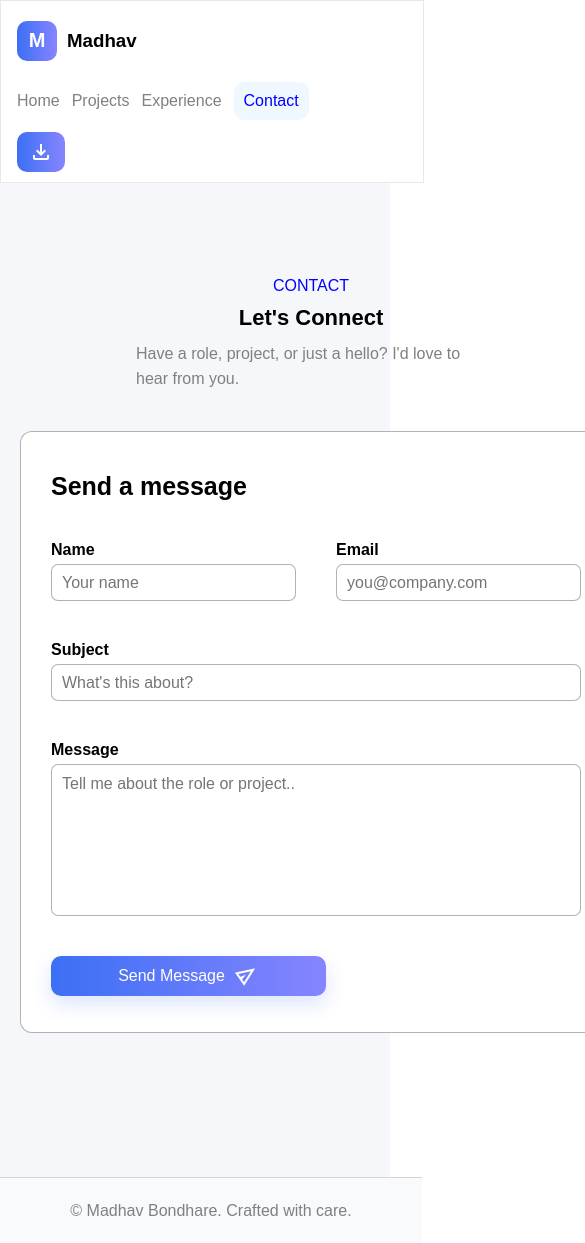
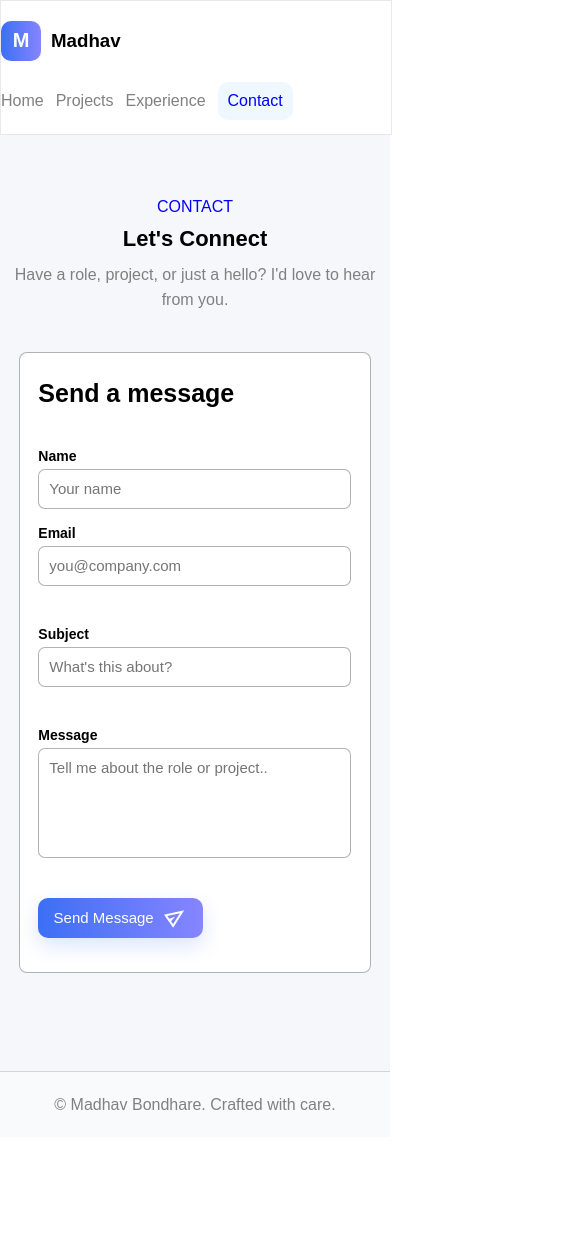
Before and after one commit to Madhav-87/my-portfolio, a React (Vite) app: page /contact in a window 390 px wide. Shown: the top 1243 px of the page, 585 px wide, since content can reach past the window. After the commit the page ends 1137 px from the top, so only its background shows below. Built offline with nearby package versions, Linux system fonts and the light colour scheme.

Commit message:
Add Feature : reponsive pages and Integrate Email Service
Added media query to:
- Experience
- Certification
- Contact

```diff
--- a/package.json
+++ b/package.json
@@ -10,9 +10,11 @@
     "preview": "vite preview"
   },
   "dependencies": {
+    "@emailjs/browser": "^4.4.1",
     "react": "^19.2.4",
     "react-dom": "^19.2.4",
-    "react-router-dom": "^7.14.2"
+    "react-router-dom": "^7.14.2",
+    "react-toastify": "^11.1.0"
   },
   "devDependencies": {
     "@eslint/js": "^9.39.4",
--- a/src/App.css
+++ b/src/App.css
@@ -4,6 +4,7 @@
 
 body {
   margin: 0px;
+  overflow-x: hidden;
 }
 
 .d-flex {
@@ -56,6 +57,7 @@ body {
   display: flex;
   align-items: center;
   border: 1px solid rgba(0, 0, 0, 0.09);
+
 }
 
 .header-box-20 {
@@ -249,7 +251,9 @@ body {
   align-items: center;
   min-height: 90px;
 }
-
+.socio-media-label-sec .fa-brands  :hover{
+  color:blue;
+}
 .subtxt {
   font-size: 16px;
   vertical-align: center;
--- a/src/Contact.css
+++ b/src/Contact.css
@@ -35,3 +35,101 @@ form textarea{
 .tilt{
     transform: translateY(-2px) rotate(-35deg);
 }
+.fa-spinner{
+    animation: spinner 1s ease infinite;
+}
+@keyframes spinner {
+    0%{
+        transform: rotate(0deg);
+    }
+    100%{
+        transform: rotate(360deg);
+    }
+}
+
+/* Tablet — up to 768 px */
+@media (max-width: 768px) {
+    .message-container {
+        width: 90vw;
+        height: auto;
+        padding: 12px;
+    }
+
+    .message-container form {
+        padding: 20px 10px 30px 10px;
+    }
+
+    /* Stack Name + Email side-by-side fields into a column */
+    .message-container form .flex.gap-20 {
+        flex-direction: column;
+        gap: 16px;
+    }
+
+    /* Each half-width field becomes full-width */
+    .message-container form .width-50 {
+        width: 100% !important;
+    }
+
+    form input {
+        width: 95%;
+        margin-right: 20px;
+        box-sizing: border-box;
+    }
+
+    form textarea {
+        width: 95%;
+        margin-right: 0;
+        box-sizing: border-box;
+    }
+
+    .message-container form .gen-btn.width-50 {
+        width: 50% !important;
+    }
+}
+
+/* Mobile — up to 480 px */
+@media (max-width: 480px) {
+    .message-container {
+        width: 90%;
+        padding: 10px;
+        border-radius: 8px;
+    }
+
+    .message-container form {
+        padding: 16px 8px 24px 8px;
+    }
+
+    form input {
+        height: 40px;          /* slightly taller tap target */
+        font-size: 15px;
+    }
+
+    form label {
+        font-size: 14px;
+    }
+
+    form textarea {
+        height: 110px;
+        font-size: 15px;
+    }
+
+    .message-container form .gen-btn {
+        width: 50% !important;
+        font-size: 15px;
+    }
+}
+
+/* Extra-small phones — up to 360 px */
+@media (max-width: 360px) {
+    .message-container {
+        width: 90%;
+        border-radius: 0;
+        border-left: none;
+        border-right: none;
+    }
+
+    form input,
+    form textarea {
+        font-size: 14px;
+    }
+}
--- a/src/Contact.jsx
+++ b/src/Contact.jsx
@@ -1,53 +1,87 @@
-import React from 'react'
+import React, { useRef, useState } from 'react'
 import Header from './Header'
 import './Contact.css';
 import Footer from './Footer';
+import emailjs from '@emailjs/browser';
+import { ToastContainer, toast } from 'react-toastify';
 export default function Contact() {
+    const form = useRef();
+    let [loading, setLoading] = useState(false);
+    const sendEmail = (event) => {
+        event.preventDefault();
+        setLoading(prev=>true);
+        emailjs.sendForm(
+            import.meta.env.VITE_SERVICE_ID,
+            import.meta.env.VITE_TEMPLATE_ID,
+            form.current,
+            import.meta.env.VITE_EMAIL_PUBLIC_KEY
+        ).then(() => {
+            toast.success("Message sent successfully!")
+            event.target.reset();
+        }).catch(() => {
+            toast.error("Failed to send message.");
+        }).finally(()=>{
+            setLoading(prev=>false);
+        })
+    };
     return (
         <div>
+            <ToastContainer />
             <Header activeEle={"Contact"} />
             <main className='mainProject'>
                 <div className='flex flex-center flex-col project-container gap-40'>
                     <div className='flex flex-center flex-col gap-10'>
                         <div className='color-blue'>CONTACT</div>
                         <div className='heading-4'>Let's Connect</div>
-                        <div className='subtxt'>Have a role, project, or just a hello? I'd love to hear from you.</div>
+                        <div className='subtxt text-center'>Have a role, project, or just a hello? I'd love to hear from you.</div>
                     </div>
                     <div className='message-container'>
-                        <form className='flex  flex-col gap-40'>
+                        <form ref={form} className='flex  flex-col gap-40' onSubmit={sendEmail}>
                             <div>
                                 <span className='h-5'>Send a message</span>
                             </div>
                             <div className='flex gap-20'>
                                 <div className='flex width-50 flex-col gap-5'>
                                     <label>Name</label>
-                                    <input type="text" placeholder='Your name'></input>
+                                    <input type="text" placeholder='Your name' name="name"></input>
                                 </div>
                                 <div className='flex width-50 flex-col gap-5'>
                                     <label>Email</label>
-                                    <input type="email" placeholder='you@company.com'></input>
+                                    <input type="email" placeholder='you@company.com' name="email"></input>
                                 </div>
                             </div>
                             <div className='flex width-100 flex-col gap-5'>
                                 <label>Subject</label>
-                                <input type="text" placeholder={`What's this about?`}></input>
+                                <input type="text" placeholder={`What's this about?`} name="title"></input>
                             </div>
                             <div className='flex width-100 flex-col gap-5'>
                                 <label>Message</label>
-                                <textarea placeholder='Tell me about the role or project..'/>
+                                <textarea placeholder='Tell me about the role or project..' name="message" />
                             </div>
                             <button className='flex flex-center gap-10 magic-btn gen-btn width-50'>
+                                {
+                                    loading
+                                        ?
+                                    (
+                                        <span class="fas fa-spinner"></span>
+                                    )
+                                    :
+                                    (
+                                    <>
                                     <span>Send Message</span>
                                     <span class="material-symbols-outlined tilt">
                                         send
                                     </span>
+                                    </>
+                                    )
+                                }
                         </button>
                     </form>
                 </div>
         </div>
 
-            </main>
-            <Footer/>
-        </div>
+            </main >
+        <Footer />
+        </div >
     )
 }
--- a/src/Experience.jsx
+++ b/src/Experience.jsx
@@ -10,7 +10,7 @@ export default function Experience() {
                 <div className='flex flex-center flex-col project-container gap-40'>
                     <div className='flex flex-center flex-col gap-10'>
                         <div className='color-blue'>JOURNEY</div>
-                        <div className='heading-4'>Project-Based Experience & Education</div>
+                        <div className='heading-4 text-center'>Project-Based Experience & Education</div>
                         <div className='subtxt'>Where I've worked and studied.</div>
                     </div>
                     <div className='h-5'>
--- a/src/Header.jsx
+++ b/src/Header.jsx
@@ -15,20 +15,10 @@ export default function Header({activeEle}) {
                     <div><h3>Madhav</h3></div>
                 </div>
                 <div className='header-box-50'>
-                    <Link className={`nav-items ${active==="Home" ? 'active-item' : ""}`} to="/">Home</Link>
-                    <Link className={`nav-items ${active==="Projects" ? 'active-item' : ""}`} to="/projects">Projects</Link>
-                    <Link className={`nav-items ${active==="Experience" ? 'active-item' : ""}`} to="/experience">Experience</Link>
-                    <Link className={`nav-items ${active==="Contact" ? 'active-item' : ""}`} to="/contact">Contact</Link>
-                </div>
-                <div className='header-box-20'>
-                    <div className='download-resume-btn magic-btn'>
-                        <span className="material-symbols-outlined">
-                            download
-                        </span>
-                        <span className=''>
-                            Resume
-                        </span>
-                    </div>
+                    <Link className={`nav-items color-blue-hover ${active==="Home" ? 'active-item' : ""}`} to="/">Home</Link>
+                    <Link className={`nav-items color-blue-hover ${active==="Projects" ? 'active-item' : ""}`} to="/projects">Projects</Link>
+                    <Link className={`nav-items color-blue-hover ${active==="Experience" ? 'active-item' : ""}`} to="/experience">Experience</Link>
+                    <Link className={`nav-items color-blue-hover ${active==="Contact" ? 'active-item' : ""}`} to="/contact">Contact</Link>
                 </div>
             </div>
         </header>
--- a/src/Project.css
+++ b/src/Project.css
@@ -11,7 +11,7 @@
   height:600px;
   width:470px;
   border:1px solid black;
-  padding: 10px 20px 10px 20px;
+  padding: 10px 20px 20px 20px;
   text-align: justify;
   border-radius: 12px;
   transition: all 1s ease;
@@ -42,3 +42,89 @@
   padding: 10px 7px;
   border-radius: 10px;
 }
+
+/* ─────────────────────────────────────────
+   RESPONSIVE BREAKPOINTS
+   All existing rules above are untouched.
+───────────────────────────────────────── */
+
+/* Large tablet landscape — up to 1100px
+   Two cards side-by-side start to feel cramped */
+@media (max-width: 1100px) {
+    .project-box {
+        width: 70%;          /* two cards fit comfortably in a row */
+        height: auto;         /* let content drive height */
+    }
+
+    .projectbox-img-container {
+        height: 200px;        /* fixed px so image area doesn't collapse */
+    }
+}
+
+/* Tablet portrait — up to 768px
+   Single-column card layout */
+@media (max-width: 768px) {
+    .project-container {
+        padding: 36px 16px 80px 16px;
+    }
+
+    .project-box {
+        width: 90vw;
+        height: auto;
+        padding: 14px 16px;
+        border-radius: 10px;
+    }
+
+    .projectbox-img-container {
+        height: 180px;
+    }
+
+    .project-container ul li {
+        padding: 8px 10px;
+        font-size: 13px;
+    }
+}
+
+/* Mobile — up to 480px */
+@media (max-width: 480px) {
+    .project-container {
+        padding: 28px 12px 64px 12px;
+    }
+
+    .project-box {
+        width: 95vw;
+        padding: 12px 14px;
+        border-radius: 8px;
+        border-color: rgba(0, 0, 0, 0.15); /* soften hard black border on small screens */
+    }
+
+    .projectbox-img-container {
+        height: 160px;
+        border-radius: 8px;
+    }
+
+    .project-container ul {
+        gap: 8px;
+    }
+
+    .project-container ul li {
+        padding: 6px 10px;
+        font-size: 12px;
+        border-radius: 8px;
+    }
+}
+
+/* Extra-small phones — up to 360px */
+@media (max-width: 360px) {
+    .project-box {
+        width: 100%;
+        border-radius: 0;
+        border-left: none;
+        border-right: none;
+    }
+
+    .projectbox-img-container {
+        height: 140px;
+        border-radius: 6px;
+    }
+}
--- a/src/responsive.css
+++ b/src/responsive.css
@@ -13,7 +13,7 @@
   .header-div {
     height: auto;
     flex-wrap: wrap;
-    padding: 10px 0;
+    padding: 10px 0 !important;
   }
 
   .header-box-20 {
@@ -30,7 +30,7 @@
   /* Intro panel */
   .intro-panel {
     height: auto;
-    padding: 60px 20px;
+    padding: 60px 0px;
     gap: 30px;
     width:100%;
     background: linear-gradient(135deg,
@@ -90,7 +90,7 @@
 
   /* Section headings section */
   .about-me-section {
-    padding: 40px 20px;
+    padding: 40px 0px;
   }
 }
 
@@ -105,7 +105,7 @@
     height: auto;
     flex-direction: column;
     align-items: flex-start;
-    padding: 10px 16px;
+    padding: 10px 0px;
     gap: 8px;
   }
   .header-box-20 {
@@ -134,7 +134,7 @@
   .intro-panel {
     height: auto;
     flex-direction: column-reverse;
-    padding: 40px 16px 30px;
+    padding: 40px 0px 30px;
     gap: 24px;
     background: linear-gradient(135deg,
       #f5f7ff 0%,
@@ -144,13 +144,13 @@
 
 
   .intro-info-section {
-    width: 100%;
+    width: 95%;
     align-items: flex-start;
     padding-right: 0;
   }
 
   .image-container {
-    width: 100%;
+    width: 95%;
     height: 220px;
     animation: none; /* optional: disable on mobile for perf */
   }
@@ -196,7 +196,7 @@
   /* ── About / Skills / Sections ── */
   .about-me-section {
     min-height: auto;
-    padding: 40px 16px;
+    padding: 40px 0px;
     gap: 24px;
   }
 
@@ -208,7 +208,7 @@
   }
 
   .about-Container {
-    width: 90%;
+    width: 80%;
     max-width: 360px;
     height: auto;
     min-height: 120px;
@@ -253,7 +253,7 @@
 
   /* ── CTA / Communication Box ── */
   .communication-container {
-    width: 90%;
+    width: 85%;
     height: auto;
     padding: 24px 16px;
   }
@@ -261,7 +261,7 @@
   /* ── Footer ── */
   .footer-container {
     height: auto;
-    padding: 20px 16px;
+    padding: 20px 0px;
     text-align: center;
   }
 }
--- a/src/utility.css
+++ b/src/utility.css
@@ -45,6 +45,9 @@
 .color-blue{
     color:blue;
 }
+.color-blue-hover:hover{
+    color:blue;
+}
 .text-center{
     text-align: center;
 }
```
Also changed, not shown: src/Experience.css (+55 -0 lines), src/Home.jsx (+19 -18 lines), src/Project.jsx (+4 -4 lines), 1 other file (tests, documents, lock files or other folders). Lines whose indentation alone changed are shown as unchanged.
